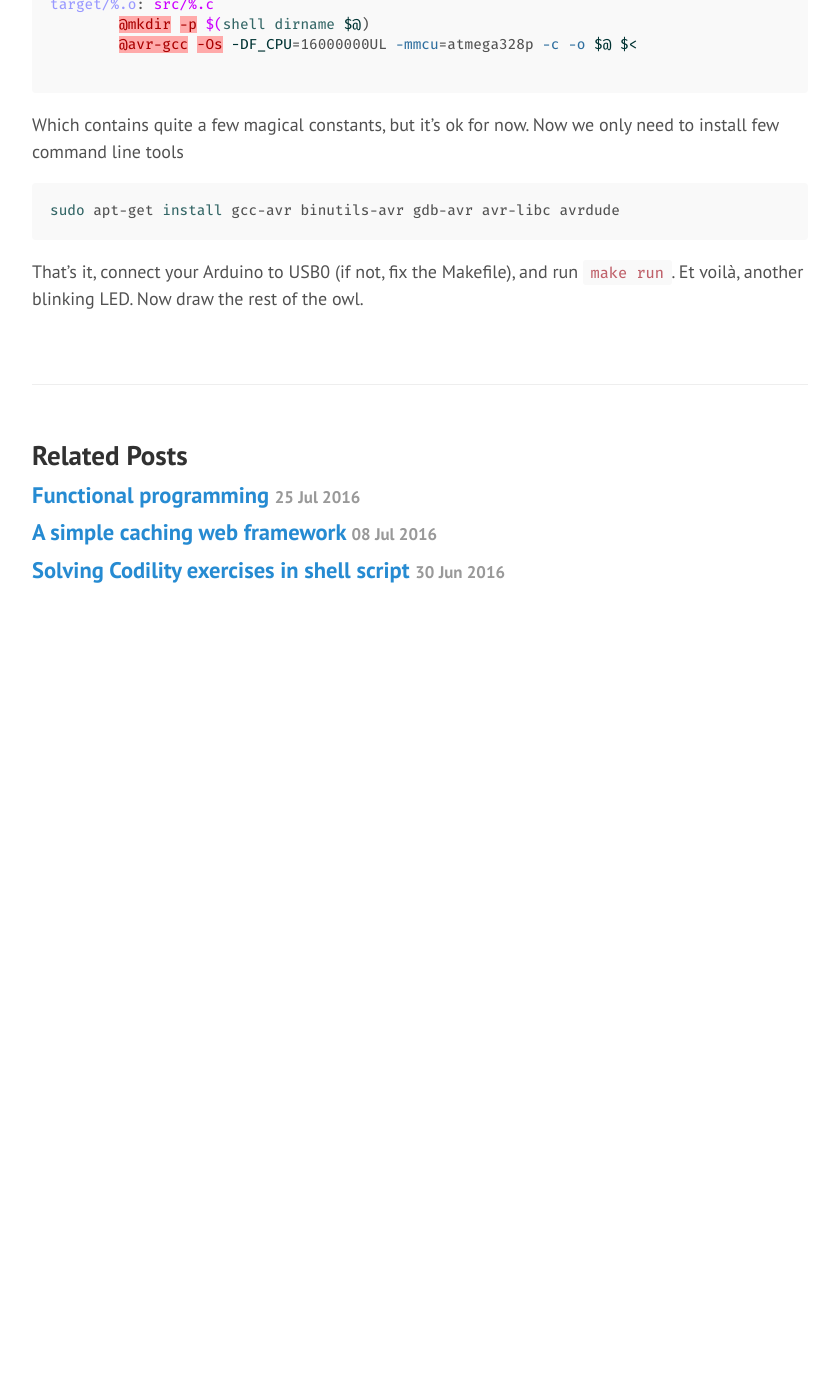
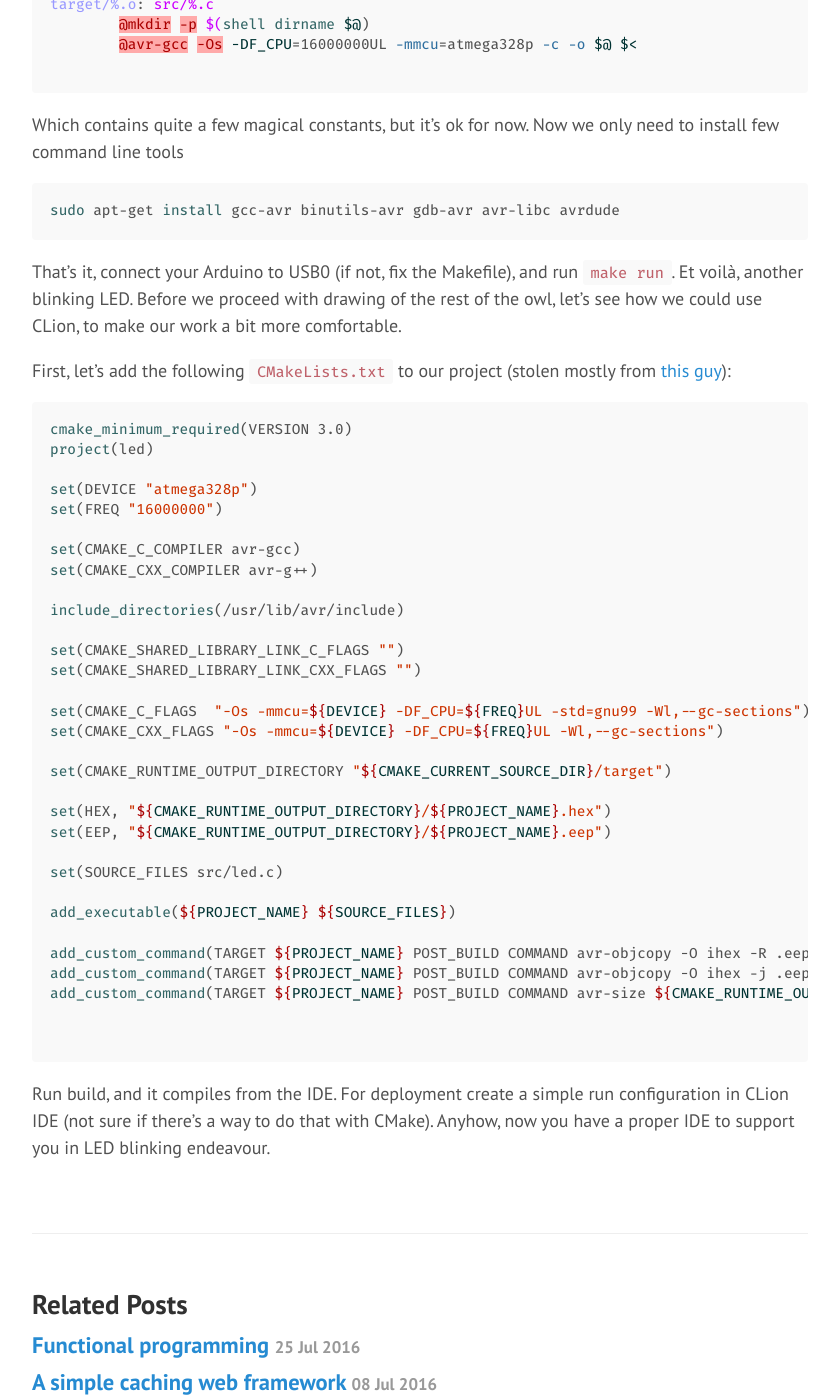
Before and after one commit to vasily-kartashov/vasily-kartashov.github.io, a Jekyll site: the page built from _posts/2016-09-07-simple-arduino-c-project.md, in a window 1280 px wide and 1400 px high, scrolled down 1368 px. Shown: the whole window, without its empty margins (382-1221 px from the left). Built offline with Jekyll 4.4.1, drawn with Linux system fonts in a browser that asks for light colours; some web fonts are replaced; before the commit the page ends 2078 px from its top, so only the background shows below that.

Commit message:
cmake added

````diff
--- a/_posts/2016-09-07-simple-arduino-c-project.md
+++ b/_posts/2016-09-07-simple-arduino-c-project.md
@@ -67,4 +67,42 @@ Which contains quite a few magical constants, but it's ok for now. Now we only n
 sudo apt-get install gcc-avr binutils-avr gdb-avr avr-libc avrdude
 ```
 
-That's it, connect your Arduino to USB0 (if not, fix the Makefile), and run `make run`. Et voilà, another blinking LED. Now draw the rest of the owl.
+That's it, connect your Arduino to USB0 (if not, fix the Makefile), and run `make run`. Et voilà, another blinking LED. Before we proceed with drawing of the rest of the owl, let's see how we could use CLion, to make our work a bit more comfortable.
+
+First, let's add the following `CMakeLists.txt` to our project (stolen mostly from [this guy](https://github.com/MultiMote/avr-clion/blob/master/CMakeLists.txt)):
+
+```cmake
+cmake_minimum_required(VERSION 3.0)
+project(led)
+
+set(DEVICE "atmega328p")
+set(FREQ "16000000")
+
+set(CMAKE_C_COMPILER avr-gcc)
+set(CMAKE_CXX_COMPILER avr-g++)
+
+include_directories(/usr/lib/avr/include)
+
+set(CMAKE_SHARED_LIBRARY_LINK_C_FLAGS "")
+set(CMAKE_SHARED_LIBRARY_LINK_CXX_FLAGS "")
+
+set(CMAKE_C_FLAGS  "-Os -mmcu=${DEVICE} -DF_CPU=${FREQ}UL -std=gnu99 -Wl,--gc-sections")
+set(CMAKE_CXX_FLAGS "-Os -mmcu=${DEVICE} -DF_CPU=${FREQ}UL -Wl,--gc-sections")
+
+set(CMAKE_RUNTIME_OUTPUT_DIRECTORY "${CMAKE_CURRENT_SOURCE_DIR}/target")
+
+set(HEX, "${CMAKE_RUNTIME_OUTPUT_DIRECTORY}/${PROJECT_NAME}.hex")
+set(EEP, "${CMAKE_RUNTIME_OUTPUT_DIRECTORY}/${PROJECT_NAME}.eep")
+
+set(SOURCE_FILES src/led.c)
+
+add_executable(${PROJECT_NAME} ${SOURCE_FILES})
+
+add_custom_command(TARGET ${PROJECT_NAME} POST_BUILD COMMAND avr-objcopy -O ihex -R .eeprom ${CMAKE_RUNTIME_OUTPUT_DIRECTORY}/${PROJECT_NAME} ${HEX})
+add_custom_command(TARGET ${PROJECT_NAME} POST_BUILD COMMAND avr-objcopy -O ihex -j .eeprom --set-section-flags=.eeprom="alloc,load"  --change-section-lma .eeprom=0 ${CMAKE_RUNTIME_OUTPUT_DIRECTORY}/${PROJECT_NAME} ${EEP})
+add_custom_command(TARGET ${PROJECT_NAME} POST_BUILD COMMAND avr-size ${CMAKE_RUNTIME_OUTPUT_DIRECTORY}/${PROJECT_NAME} --mcu=${DEVICE} --format=avr)
+
+
+```
+
+Run build, and it compiles from the IDE. For deployment create a simple run configuration in CLion IDE (not sure if there's a way to do that with CMake). Anyhow, now you have a proper IDE to support you in LED blinking endeavour.
````
